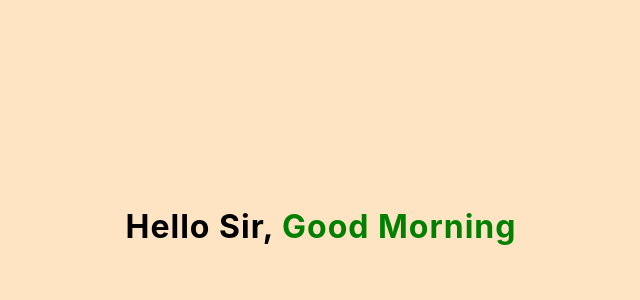
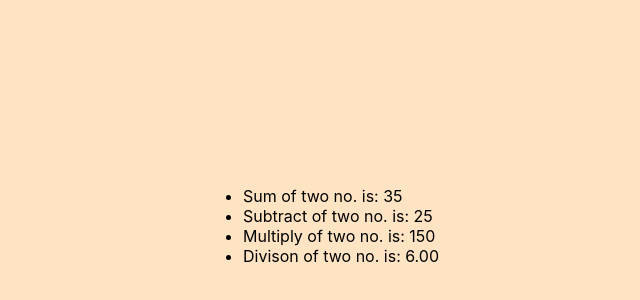
Before and after one commit to Tony-Stark-Jr/learning-reactjs-by-thapa-technical, a React (Create React App) app: page / in a window 1280 px wide. Shown: the part 174-474 px from the top of the page, without its empty margins (319-959 px from the left). Built offline with nearby package versions, Linux system fonts and the light colour scheme.

Commit message:
React JS Challenge #5: Create Simple Calculator App

```diff
--- a/src/App.js
+++ b/src/App.js
@@ -1,28 +1,20 @@
 import React from 'react'
 import './App.css'
+import { add, subtract, multiply, division } from './Calculator'
 
 
 
 function App() {
 
-    let curDate = new Date();
-    curDate = curDate.getHours();
-    let greeting = "";
-    let cssStyle = {};
-    if (curDate >= 1 && curDate < 12) {
-        greeting = "Good Morning"
-        cssStyle.color = "green"
-    } else if (curDate >= 12 && curDate < 20) {
-        greeting = "Good Afternoon"
-        cssStyle.color = "orange"
-
-    } else {
-        greeting = "Good Night"
-    }
 
     return (
         <>
-            <h1 style={{color:""}}>Hello Sir, <span style={cssStyle}>{greeting}</span></h1>
+            <ul>
+                <li>Sum of two no. is: {add(30, 5)}</li>
+                <li>Subtract of two no. is: {subtract(30, 5)}</li>
+                <li>Multiply of two no. is: {multiply(30, 5)}</li>
+                <li>Divison of two no. is: {division(30, 5)}</li>
+            </ul>
         </>)
 }
 
--- /dev/null
+++ b/src/Calculator.js
@@ -0,0 +1,18 @@
+
+function add(a, b) {
+    return a + b
+}
+
+function subtract(a, b) {
+    return a - b
+}
+
+function multiply(a, b) {
+    return a * b
+}
+
+function division(a, b) {
+    return (a / b).toFixed(2)
+}
+
+export { add, subtract, multiply, division }
```
